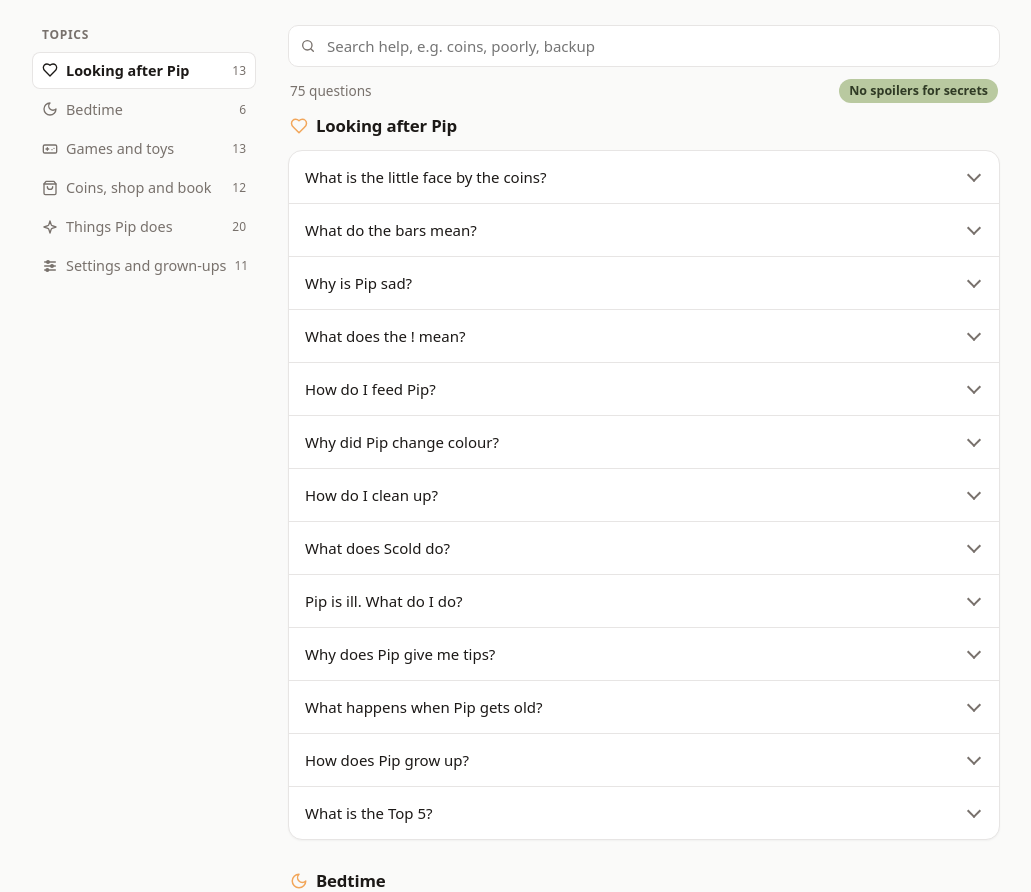
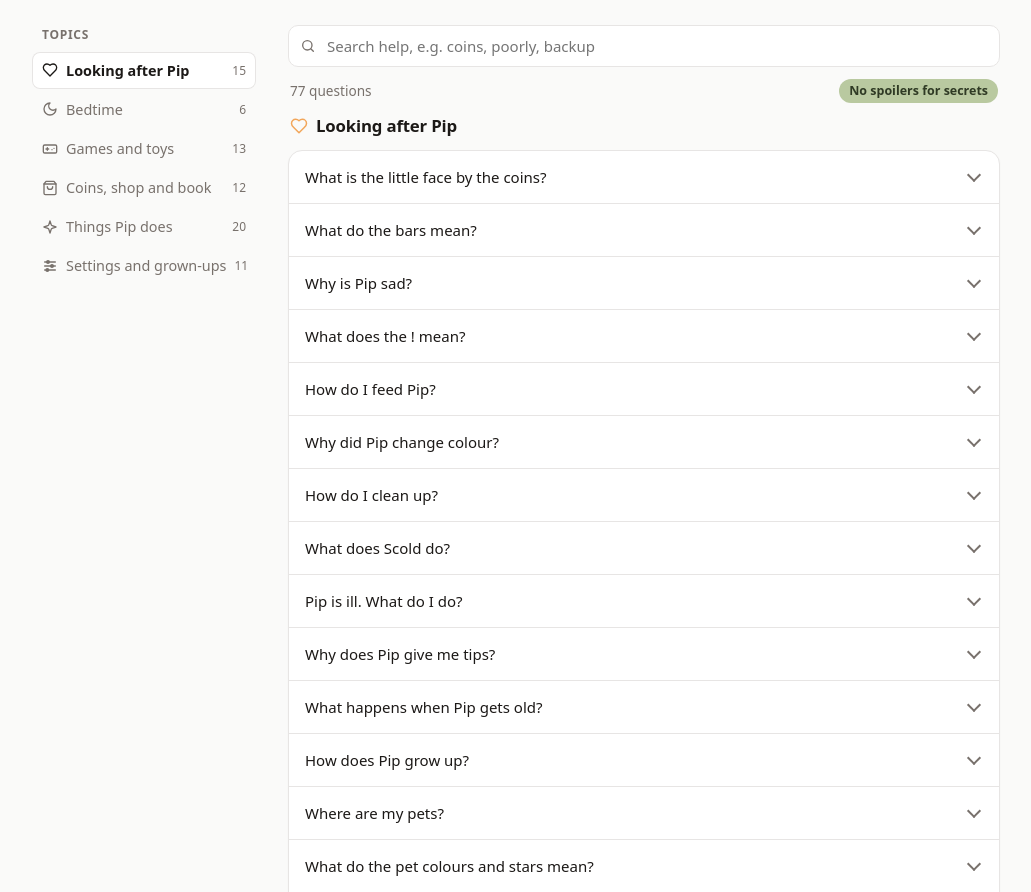
Before and after one commit to mikeynma/pocket-pip-site, a plain HTML site: page help.html in a window 1280 px wide. Shown: the part 100-992 px from the top of the page, without its empty margins (124-1155 px from the left). Drawn offline with Linux system fonts and the light colour scheme.

Commit message:
Help: pets
Co-Authored-By: Claude Opus 5.5 (1M context) <noreply@anthropic.com>

```diff
--- a/help.html
+++ b/help.html
@@ -55,7 +55,7 @@
 <header><img src="icon.png" alt=""><div><h1>Pocket Pip help</h1><p class="sub">The same answers as Help in the game, for grown-ups on another screen.</p></div></header>
 <div class="grid">
 <nav aria-label="Help topics"><span class="label">Topics</span>
-<a href="#care" data-c="care"><svg class="i" viewBox="0 0 24 24" fill="none" stroke="currentColor" stroke-width="2" stroke-linecap="round" stroke-linejoin="round" aria-hidden="true"><path d="M19 14c1.49-1.46 3-3.21 3-5.5A5.5 5.5 0 0 0 16.5 3c-1.76 0-3 .5-4.5 2-1.5-1.5-2.74-2-4.5-2A5.5 5.5 0 0 0 2 8.5c0 2.3 1.5 4.05 3 5.5l7 7Z"/></svg>Looking after Pip<b>13</b></a>
+<a href="#care" data-c="care"><svg class="i" viewBox="0 0 24 24" fill="none" stroke="currentColor" stroke-width="2" stroke-linecap="round" stroke-linejoin="round" aria-hidden="true"><path d="M19 14c1.49-1.46 3-3.21 3-5.5A5.5 5.5 0 0 0 16.5 3c-1.76 0-3 .5-4.5 2-1.5-1.5-2.74-2-4.5-2A5.5 5.5 0 0 0 2 8.5c0 2.3 1.5 4.05 3 5.5l7 7Z"/></svg>Looking after Pip<b>15</b></a>
 <a href="#bed" data-c="bed"><svg class="i" viewBox="0 0 24 24" fill="none" stroke="currentColor" stroke-width="2" stroke-linecap="round" stroke-linejoin="round" aria-hidden="true"><path d="M12 3a6 6 0 0 0 9 9 9 9 0 1 1-9-9Z"/></svg>Bedtime<b>6</b></a>
 <a href="#play" data-c="play"><svg class="i" viewBox="0 0 24 24" fill="none" stroke="currentColor" stroke-width="2" stroke-linecap="round" stroke-linejoin="round" aria-hidden="true"><rect width="20" height="12" x="2" y="6" rx="2"/><path d="M6 12h4M8 10v4M15 13h.01M18 11h.01"/></svg>Games and toys<b>13</b></a>
 <a href="#shop" data-c="shop"><svg class="i" viewBox="0 0 24 24" fill="none" stroke="currentColor" stroke-width="2" stroke-linecap="round" stroke-linejoin="round" aria-hidden="true"><path d="M6 2 3 6v14a2 2 0 0 0 2 2h14a2 2 0 0 0 2-2V6l-3-4Z"/><path d="M3 6h18M16 10a4 4 0 0 1-8 0"/></svg>Coins, shop and book<b>12</b></a>
@@ -79,6 +79,8 @@
 <details data-k="why does pip give me tips? when you start, pip tells you what to do the first time he needs something: feeding, playing, cleaning and more. each tip comes once. tips hints help start new"><summary>Why does Pip give me tips?</summary><p>When you start, Pip tells you what to do the first time he needs something: feeding, playing, cleaning and more. Each tip comes once.</p></details>
 <details data-k="what happens when pip gets old? when pip has been with you a long time, he becomes a wise old pip: grey eyebrows, glasses some of the time, a walking stick, and lots of stories about the old days. keep looking after him! old age elder grandpa glasses stick stage"><summary>What happens when Pip gets old?</summary><p>When Pip has been with you a long time, he becomes a wise old Pip: grey eyebrows, glasses some of the time, a walking stick, and lots of stories about the old days. Keep looking after him!</p></details>
 <details data-k="how does pip grow up? baby, kid, then grown-up. how well you look after him decides what kind of pip he grows into. look after him really well and he might get a pet of his own! grow stage baby kid grown pet"><summary>How does Pip grow up?</summary><p>Baby, Kid, then Grown-up. How well you look after him decides what kind of Pip he grows into. Look after him really well and he might get a pet of his own!</p></details>
+<details data-k="where are my pets? every pet you meet is kept for ever, even after a new egg. choose who is out with pip in settings &gt; pet. look after pip well and you will meet more! pet box choose kitten puppy settings"><summary>Where are my pets?</summary><p>Every pet you meet is kept for ever, even after a new egg. Choose who is out with Pip in Settings &gt; Pet. Look after Pip well and you will meet more!</p></details>
+<details data-k="what do the pet colours and stars mean? pets come in five kinds: common ★ (grey), magic ★★ (blue), rare ★★★ (gold), epic ★★★★ (purple) and legendary ★★★★★ (orange). the more stars, the harder they are to meet. some only come for a special reason: the book gives you a hint. pet tier rare legendary epic magic common stars colour"><summary>What do the pet colours and stars mean?</summary><p>Pets come in five kinds: Common ★ (grey), Magic ★★ (blue), Rare ★★★ (gold), Epic ★★★★ (purple) and Legendary ★★★★★ (orange). The more stars, the harder they are to meet. Some only come for a special reason: the book gives you a hint.</p></details>
 <details data-k="what is the top 5? when a pip passes away, his score goes in the top 5. then a new egg arrives. top 5 hall of fame score die"><summary>What is the Top 5?</summary><p>When a Pip passes away, his score goes in the Top 5. Then a new egg arrives.</p></details>
 </div></section>
 <section id="bed"><h2><svg class="i" viewBox="0 0 24 24" fill="none" stroke="currentColor" stroke-width="2" stroke-linecap="round" stroke-linejoin="round" aria-hidden="true"><path d="M12 3a6 6 0 0 0 9 9 9 9 0 1 1-9-9Z"/></svg>Bedtime</h2><div class="card">
```
